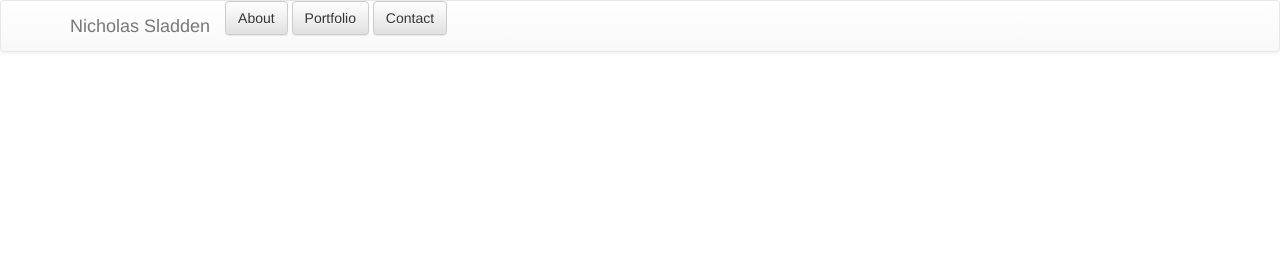
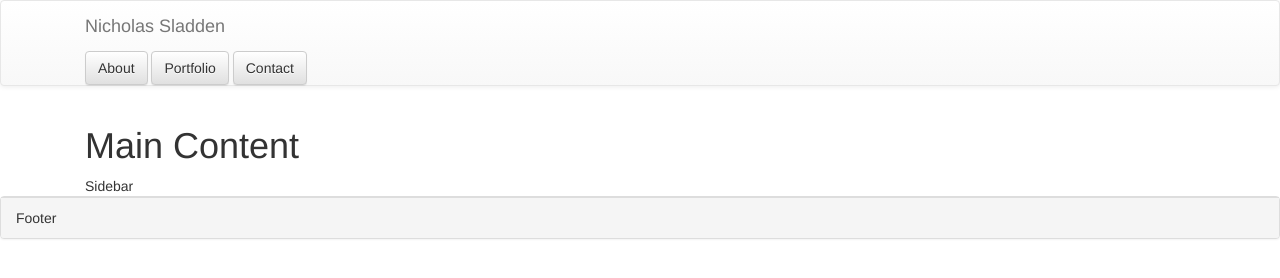
Before and after one commit to SladtheLad/Bootstrap-Portfolio, a plain HTML site: page contact.html in a window 1280 px wide. Drawn offline with nearby package versions, Linux system fonts and the light colour scheme.

Commit message:
flailing

```diff
--- a/contact.html
+++ b/contact.html
@@ -23,13 +23,33 @@
 
 <body>
     <nav class="navbar navbar-default">
-        <div class="container" class="col-xs-2">
-            <a class="navbar-brand" href="#">Nicholas Sladden</a>
-            <a class="btn btn-default" href="#" role="button">About</a>
-            <a class="btn btn-default" href="#" role="button">Portfolio</a>
-            <a class="btn btn-default" href="#" role="button">Contact</a>
+        <div class="container" class="row">
+            <div class="container" class="col-xs-6" class="float-left">
+                <a class="navbar-brand" href="#">Nicholas Sladden</a>
+            </div>
+            <div class="container" class="col-xs-6" class="float-right">
+                <a class="btn btn-default" href="index.html" role="button">About</a>
+                <a class="btn btn-default" href="portfolio.html" role="button">Portfolio</a>
+                <a class="btn btn-default" href="contact.html" role="button">Contact</a>
+            </div>
         </div>
     </nav>
+
+    <!-- Main Content -->
+    <div class="container">
+        <!-- Contact Div -->
+        <div class="container" class="pull-left">
+            <h1>Main Content</h1>
+        </div>
+        <!-- Sidebar Div -->
+        <div class="container" class="pull-right">
+            Sidebar
+        </div>
+    </div>
+
+    <div class="panel panel-default">
+        <div class="panel-footer" class="text-center">Footer</div>
+    </div>
 
 
 </body>
```
